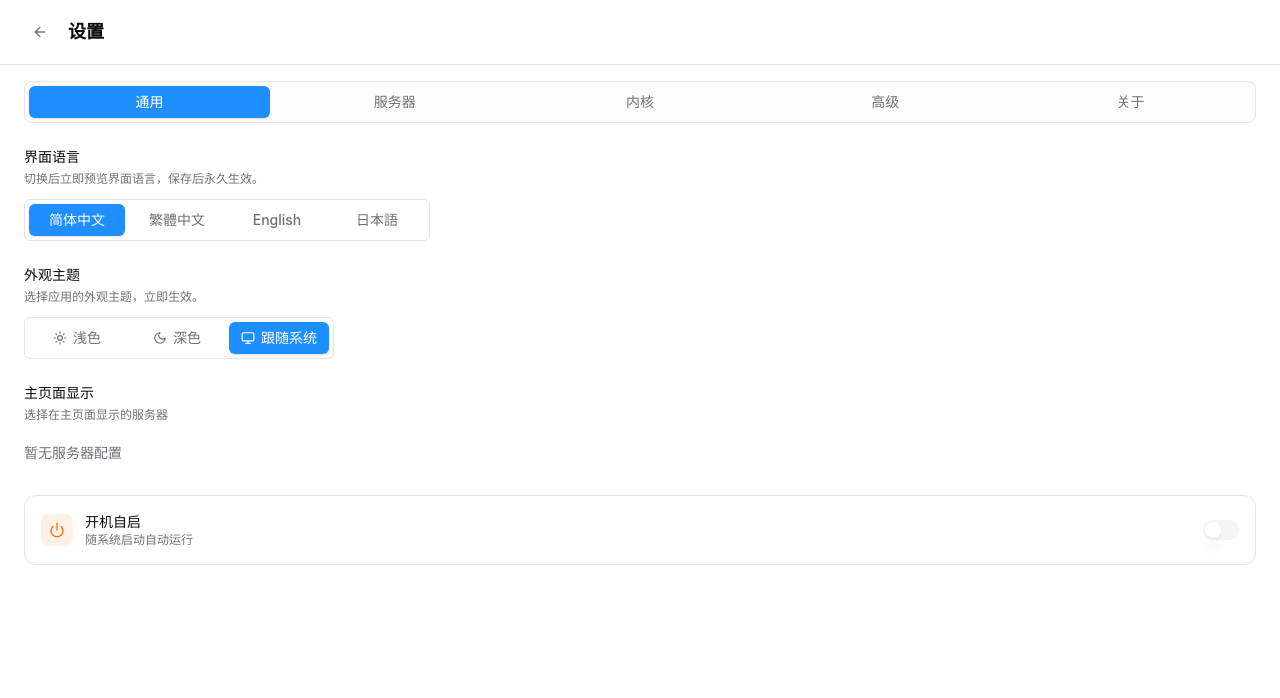
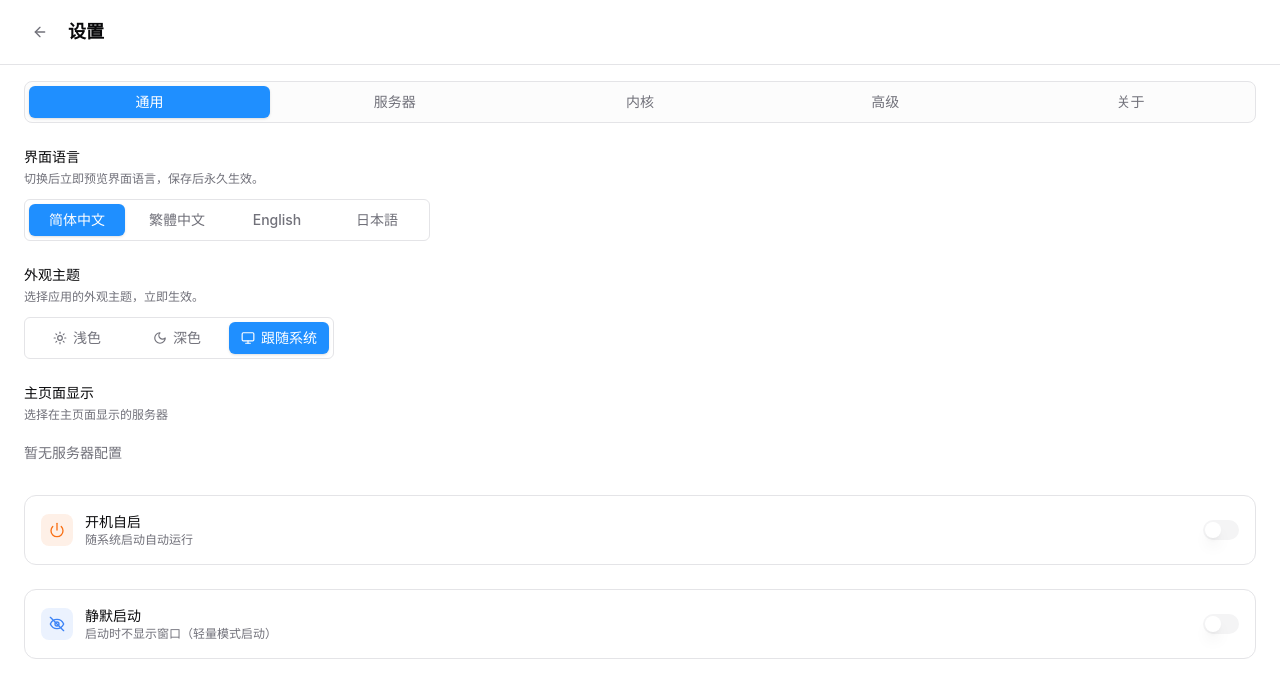
Before and after one commit to svier0/FrpcTray, a Vue app in the folder frontend/: page / in a window 1280 px wide. Both pictures are taken after a click on the button 114 px from the left and 27 px from the top of the page. Shown: the top 698 px of the page. Built offline with nearby package versions, Linux system fonts and the light colour scheme.

Commit message:
feat: 添加静默启动选项（待后端接口）

```diff
--- a/frontend/src/components/SettingsPage.vue
+++ b/frontend/src/components/SettingsPage.vue
@@ -34,6 +34,7 @@ const upgradeProgress = ref("");
 const isBackupExpanded = ref(false);
 const backupProgress = ref("");
 const autostart = ref(false);
+const silentLaunch = ref(false);
 
 const languages = [
   { value: "zh-CN", label: "简体中文" },
@@ -210,6 +211,11 @@ async function handleRestoreBackup() {
 
 async function toggleAutostart() {
   autostart.value = !autostart.value;
+  // TODO: 对接后端接口
+}
+
+async function toggleSilentLaunch() {
+  silentLaunch.value = !silentLaunch.value;
   // TODO: 对接后端接口
 }
 
@@ -390,6 +396,35 @@ watch(language, (newLang) => {
                 :checked="autostart"
                 class="relative inline-flex h-5 w-9 shrink-0 cursor-pointer items-center rounded-full border-2 border-transparent transition-colors focus-visible:outline-none focus-visible:ring-2 focus-visible:ring-primary focus-visible:ring-offset-2 focus-visible:ring-offset-background disabled:cursor-not-allowed disabled:opacity-50 data-[state=checked]:bg-primary data-[state=unchecked]:bg-muted"
                 @update:checked="toggleAutostart"
+              >
+                <SwitchThumb
+                  class="pointer-events-none block h-4 w-4 rounded-full bg-background shadow-lg ring-0 transition-transform data-[state=checked]:translate-x-4 data-[state=unchecked]:translate-x-0"
+                />
+              </SwitchRoot>
+            </div>
+          </div>
+        </section>
+
+        <section class="space-y-3">
+          <div class="rounded-xl border border-border bg-card p-4">
+            <div class="flex items-center justify-between">
+              <div class="flex items-center gap-3">
+                <div class="flex h-8 w-8 items-center justify-center rounded-lg bg-blue-500/10 text-blue-500">
+                  <svg xmlns="http://www.w3.org/2000/svg" width="16" height="16" viewBox="0 0 24 24" fill="none" stroke="currentColor" stroke-width="2" stroke-linecap="round" stroke-linejoin="round">
+                    <path d="M2 12s3-7 10-7 10 7 10 7-3 7-10 7-10-7-10-7Z"/>
+                    <circle cx="12" cy="12" r="3"/>
+                    <line x1="2" y1="2" x2="22" y2="22"/>
+                  </svg>
+                </div>
+                <div>
+                  <h3 class="text-sm font-medium">{{ t('settings.silentLaunch.title') }}</h3>
+                  <p class="text-xs text-muted-foreground">{{ t('settings.silentLaunch.description') }}</p>
+                </div>
+              </div>
+              <SwitchRoot
+                :checked="silentLaunch"
+                class="relative inline-flex h-5 w-9 shrink-0 cursor-pointer items-center rounded-full border-2 border-transparent transition-colors focus-visible:outline-none focus-visible:ring-2 focus-visible:ring-primary focus-visible:ring-offset-2 focus-visible:ring-offset-background disabled:cursor-not-allowed disabled:opacity-50 data-[state=checked]:bg-primary data-[state=unchecked]:bg-muted"
+                @update:checked="toggleSilentLaunch"
               >
                 <SwitchThumb
                   class="pointer-events-none block h-4 w-4 rounded-full bg-background shadow-lg ring-0 transition-transform data-[state=checked]:translate-x-4 data-[state=unchecked]:translate-x-0"
--- a/frontend/src/locales/en.json
+++ b/frontend/src/locales/en.json
@@ -95,6 +95,10 @@
       "title": "Auto Start",
       "description": "Start automatically when system boots"
     },
+    "silentLaunch": {
+      "title": "Silent Launch",
+      "description": "Start without showing window (lightweight mode)"
+    },
     "about": {
       "version": "Version",
       "appName": "frpc tray",
--- a/frontend/src/locales/ja.json
+++ b/frontend/src/locales/ja.json
@@ -95,6 +95,10 @@
       "title": "自動起動",
       "description": "システム起動時に自動的に起動"
     },
+    "silentLaunch": {
+      "title": "サイレント起動",
+      "description": "ウィンドウを表示せずに起動（軽量モード）"
+    },
     "about": {
       "version": "バージョン",
       "appName": "frpc tray",
--- a/frontend/src/locales/zh-CN.json
+++ b/frontend/src/locales/zh-CN.json
@@ -95,6 +95,10 @@
       "title": "开机自启",
       "description": "随系统启动自动运行"
     },
+    "silentLaunch": {
+      "title": "静默启动",
+      "description": "启动时不显示窗口（轻量模式启动）"
+    },
     "about": {
       "version": "版本",
       "appName": "frpc tray",
--- a/frontend/src/locales/zh-TW.json
+++ b/frontend/src/locales/zh-TW.json
@@ -95,6 +95,10 @@
       "title": "開機自啟",
       "description": "隨系統啟動自動運行"
     },
+    "silentLaunch": {
+      "title": "靜默啟動",
+      "description": "啟動時不顯示視窗（輕量模式啟動）"
+    },
     "about": {
       "version": "版本",
       "appName": "frpc tray",
```
